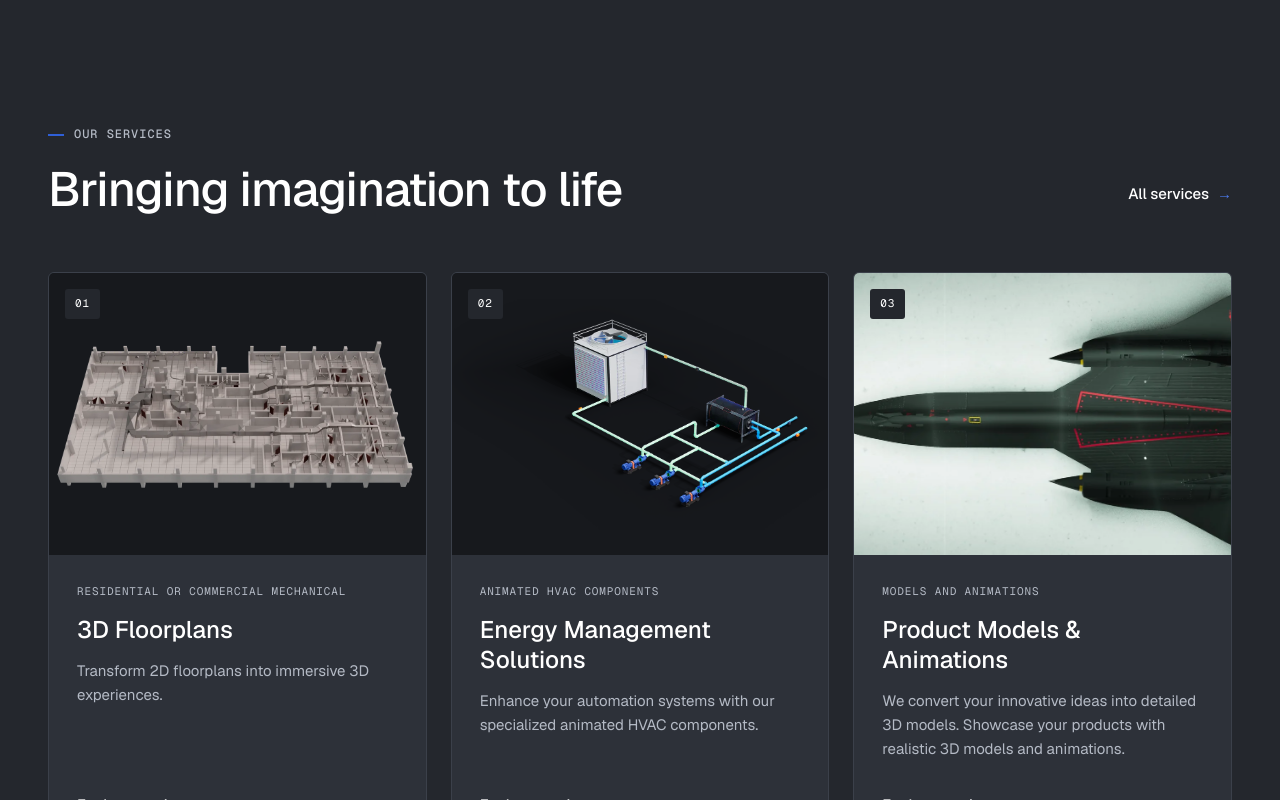
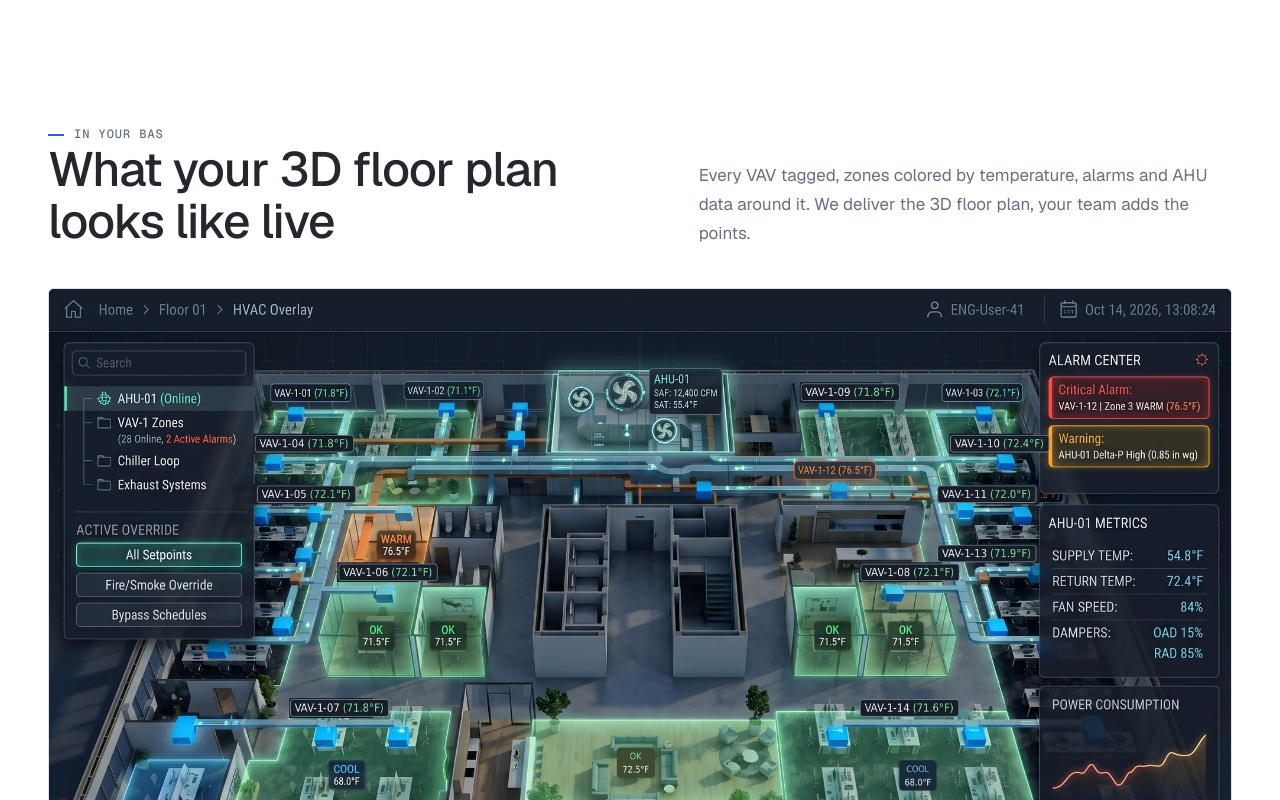
Before and after one commit to linesmasr-lab/3d-custom, a React (Vite) app: page / in a window 1280 px wide. Shown: the part 880-1680 px from the top of the page. Built offline with nearby package versions, Linux system fonts and the light colour scheme.

Commit message:
Add files via upload

```diff
--- a/src/pages/Home.css
+++ b/src/pages/Home.css
@@ -623,3 +623,44 @@
     width: 100%;
   }
 }
+
+/* ---------- Live BAS view ---------- */
+.home-live {
+  padding-block: var(--section);
+}
+
+.home-live__head {
+  display: grid;
+  grid-template-columns: minmax(0, 1.1fr) minmax(0, 1fr);
+  gap: 32px 64px;
+  align-items: end;
+  margin-bottom: 40px;
+}
+
+.home-live__text {
+  margin: 0;
+}
+
+.home-live__media {
+  margin: 0;
+  overflow: hidden;
+  border: 1px solid var(--c-border);
+  border-radius: var(--radius);
+  background: var(--c-dark);
+}
+
+.home-live__media img {
+  display: block;
+  width: 100%;
+  height: auto;
+}
+
+.home-live__link {
+  margin-top: 28px;
+}
+
+@media (max-width: 860px) {
+  .home-live__head {
+    grid-template-columns: minmax(0, 1fr);
+  }
+}
--- a/src/pages/Home.jsx
+++ b/src/pages/Home.jsx
@@ -5,6 +5,7 @@ import offerFloorplan from '../assets/floorplans/floorplan-offer.webp';
 import floorplansImage from '../assets/home/service-floorplans.webp';
 import energyImage from '../assets/home/service-energy.webp';
 import productsImage from '../assets/home/service-products.webp';
+import basLiveImage from '../assets/work/sample-bas-live.webp';
 import brandImage from '../assets/images/unsplash-image-tHiDL7vAWFo.jpg';
 import { siteInfo } from '../siteInfo.js';
 import { useNetlifyForm } from '../hooks/useNetlifyForm.js';
@@ -102,6 +103,36 @@ function Home() {
             />
             <figcaption className="caption">Fig. 01 — 3D floorplan</figcaption>
           </figure>
+        </div>
+      </section>
+
+      {/* ---------- Live BAS view ---------- */}
+      <section className="home-live" aria-labelledby="home-live-title">
+        <div className="container">
+          <div className="home-live__head">
+            <div>
+              <p className="eyebrow">In your BAS</p>
+              <h2 id="home-live-title" className="home-h2">
+                What your 3D floor plan looks like live
+              </h2>
+            </div>
+            <p className="home-body home-live__text">
+              Every VAV tagged, zones colored by temperature, alarms and AHU data
+              around it. We deliver the 3D floor plan, your team adds the points.
+            </p>
+          </div>
+          <figure className="home-live__media">
+            <img
+              src={basLiveImage}
+              alt="3D office floor plan in a building automation front end with VAV tags, zone temperatures and alarms"
+              width="2000"
+              height="1116"
+              loading="lazy"
+            />
+          </figure>
+          <Link to="/work" className="btn btn--secondary home-live__link">
+            See more samples
+          </Link>
         </div>
       </section>
 
```
